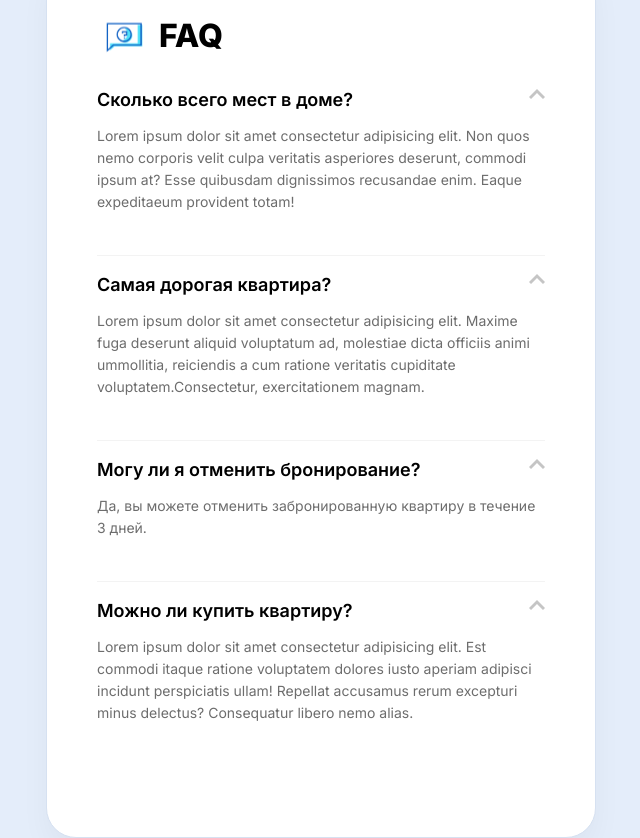
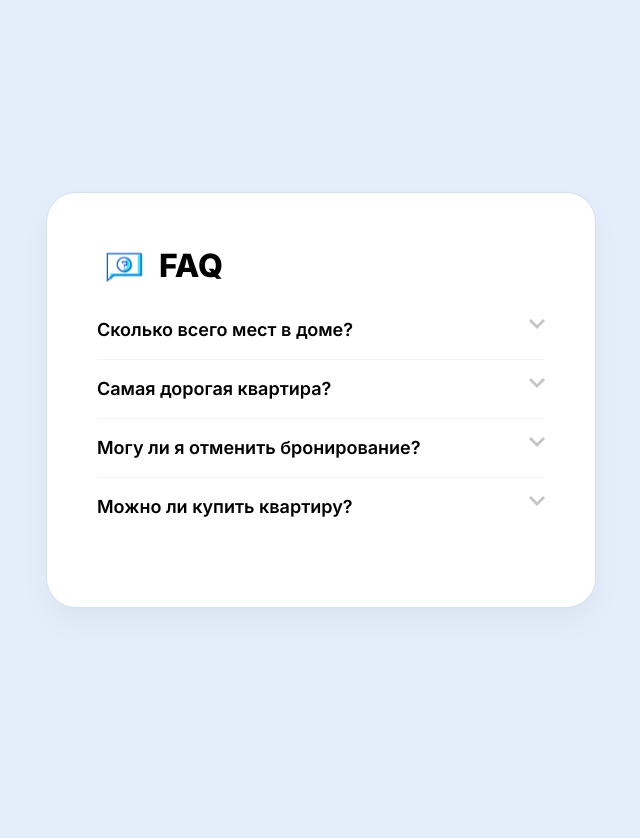
Before and after one commit to akaindark/archakov-tutorials, a React (Create React App) app: page / in a window 1280 px wide. Shown: the whole page, without its empty margins (319-959 px from the left). After the commit the page ends 800 px from the top, so only its background shows below. Built offline with nearby package versions, Linux system fonts and the light colour scheme.

Commit message:
имплементировал логику открытье табов

```diff
--- a/src/tutorial-3/App.js
+++ b/src/tutorial-3/App.js
@@ -33,7 +33,7 @@ function App() {
         <h1 className="app-title">FAQ</h1>
         <div className="app-tabs">
           {
-            tabs.map((tab) => (
+            tabs.map((tab, id ) => (
               <Tab key={tab.id} {...tab} />
             ))
           }
--- a/src/tutorial-3/components/Tab.js
+++ b/src/tutorial-3/components/Tab.js
@@ -2,17 +2,21 @@ import React from "react";
 
 export default function Tab({id, title, description}) {
 
-  const [tab, setTab]= React.useState(null);
+  const [tab, setTab] = React.useState(false);
 
-  const showTab=(event)=>{
-    setTab
+  const showTab = id => {
+    if (tab === id) {
+      return setTab(null)
+    }
+
+    setTab(id)
   }
 
 
   return (
-    <div className={`tab active`}>
+    <div className={tab === id ? 'tab active' : 'tab'}>
       <input id={id} type="checkbox" name="tabs"/>
-      <label onClick={showTab} for={id}>{title}</label>
+      <label onClick={() => showTab(id)} key={id} for={id}>{title}</label>
       <div className="tab-content">
         <p>{description}</p>
       </div>
```
